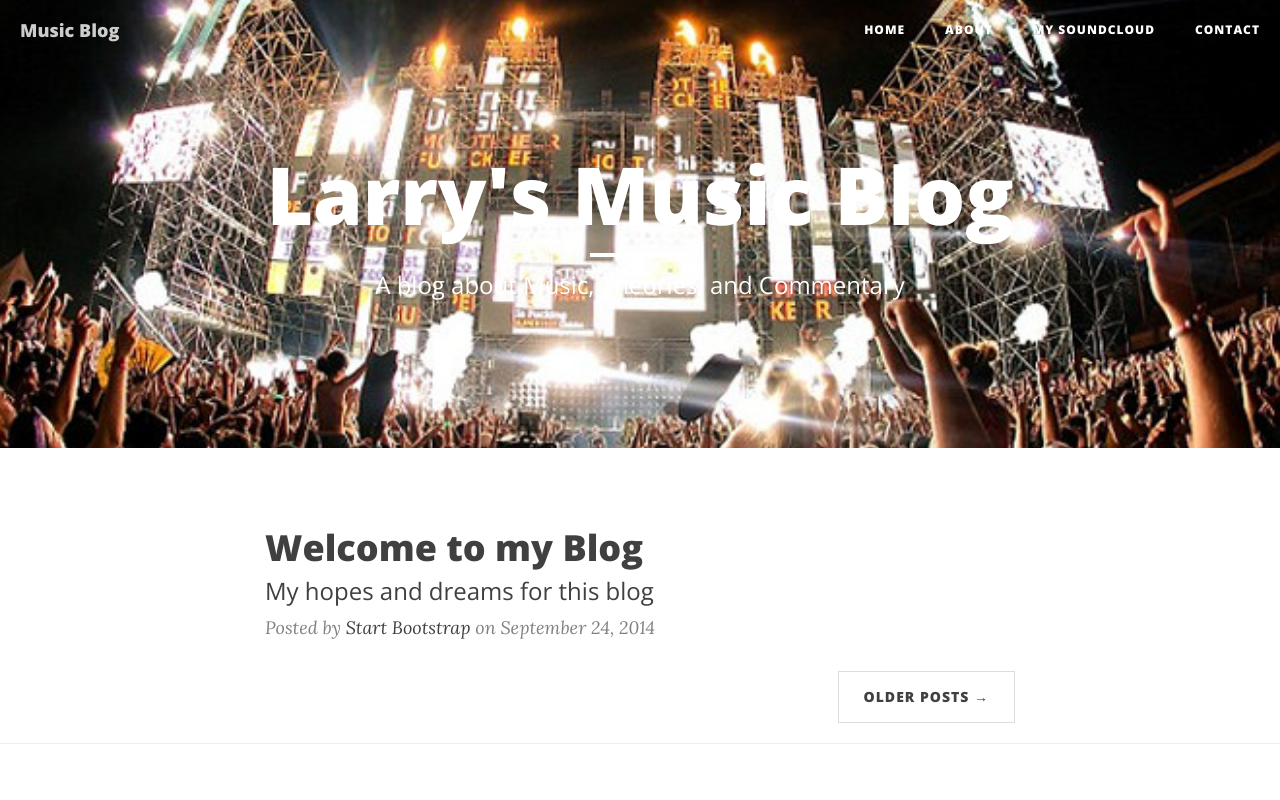
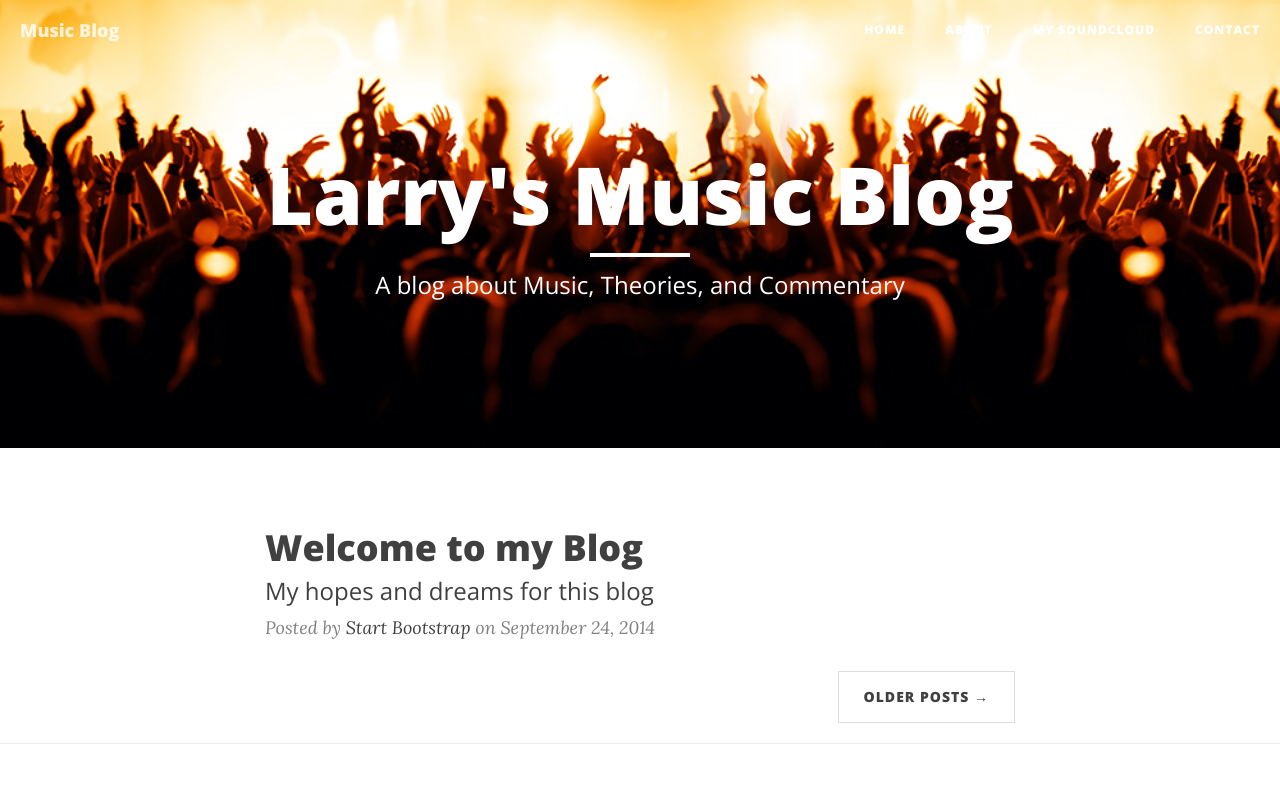
Before and after one commit to laz005/laz005.github.io, a website: page index.html in a window 1280 px wide. Shown: the top 800 px of the page. Drawn offline with nearby package versions, Linux system fonts and the light colour scheme.

Commit message:
Secondary Commit

```diff
--- a/index.html
+++ b/index.html
@@ -71,7 +71,7 @@
 
     <!-- Page Header -->
     <!-- Set your background image for this header on the line below. -->
-    <header class="intro-header" style="background-image: url('img/hard-summer.jpg')">
+    <header class="intro-header" style="background-image: url('img/banner61.jpg')">
         <div class="container">
             <div class="row">
                 <div class="col-lg-8 col-lg-offset-2 col-md-10 col-md-offset-1">
```
Also changed, not shown: img/banner61.jpg (added).
